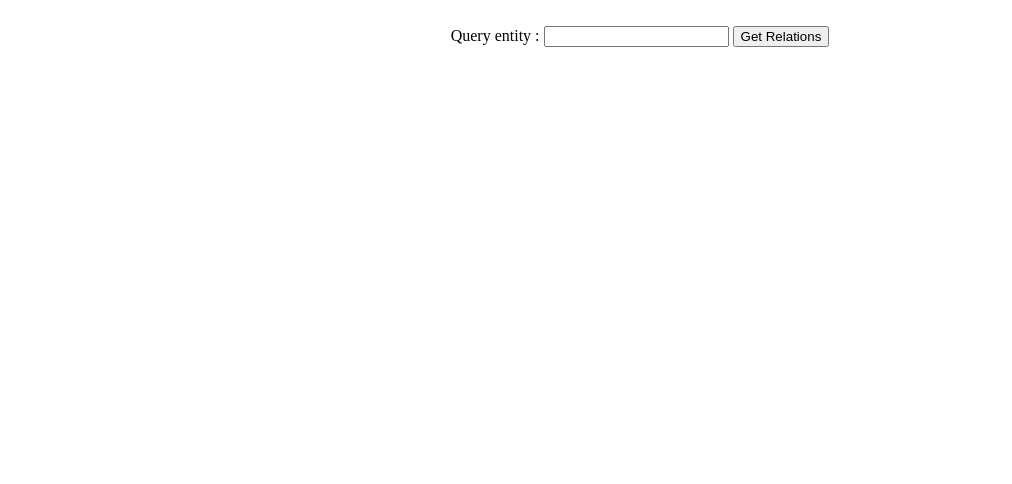
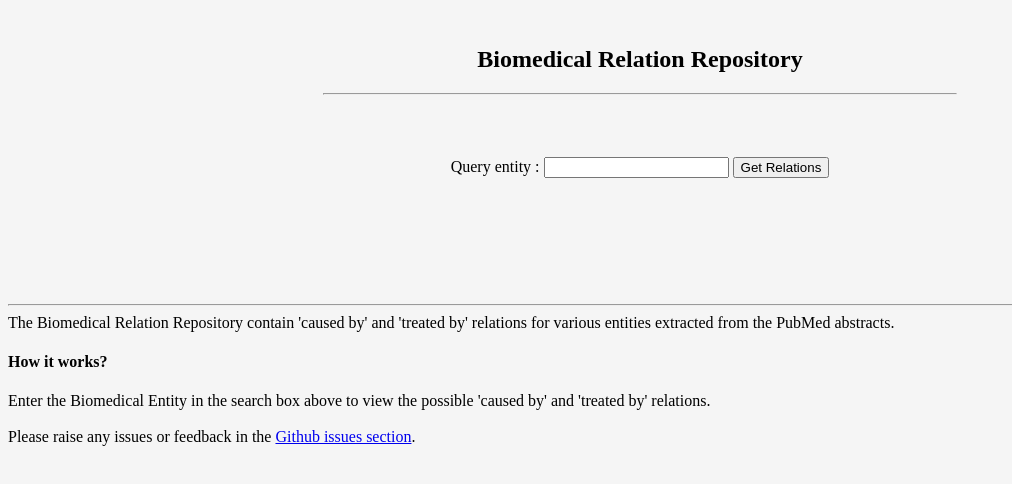
Before and after one commit to transformernlp/biorelations, a plain HTML site: page index.html in a window 1280 px wide. Shown: the whole page, without its empty margins (0-1012 px from the left). Drawn offline with Linux system fonts and the light colour scheme.

Commit message:
added documentation text

```diff
--- a/index.html
+++ b/index.html
@@ -1,8 +1,12 @@
 <!DOCTYPE html>
 <html>
   <head> </head>
-  <body>
+  <body style="background-color:rgb(245,245,245);">
     <br />
+
+    <h2 style="text-align: center">Biomedical Relation Repository</h2>
+    <hr width="50%" align='center'>
+    <br /><br /><br />
     <form style="text-align: center">
       <label for="fname">Query entity : </label>
       <input type="text" id="query" name="query" />
@@ -26,6 +30,20 @@
         </div>
       </div>
     </div>
+
+
+
+    <!--  Footer starts here -->
+    <hr style="width:100%;">
+    The Biomedical Relation Repository contain 'caused by' and 'treated by' relations for various entities extracted from the PubMed abstracts.
+    <h4>How it works? </h4>
+    Enter the Biomedical Entity in the search box above to view the possible 'caused by' and 'treated by' relations.
+    <br /><br />
+     Please raise any issues or feedback in the <a href="https://github.com/transformernlp/biorelations/issues">Github issues section</a>.
+
+
+    <!--  Footer ends here-->
+
     <script>
       document
         .getElementById("query")
```
